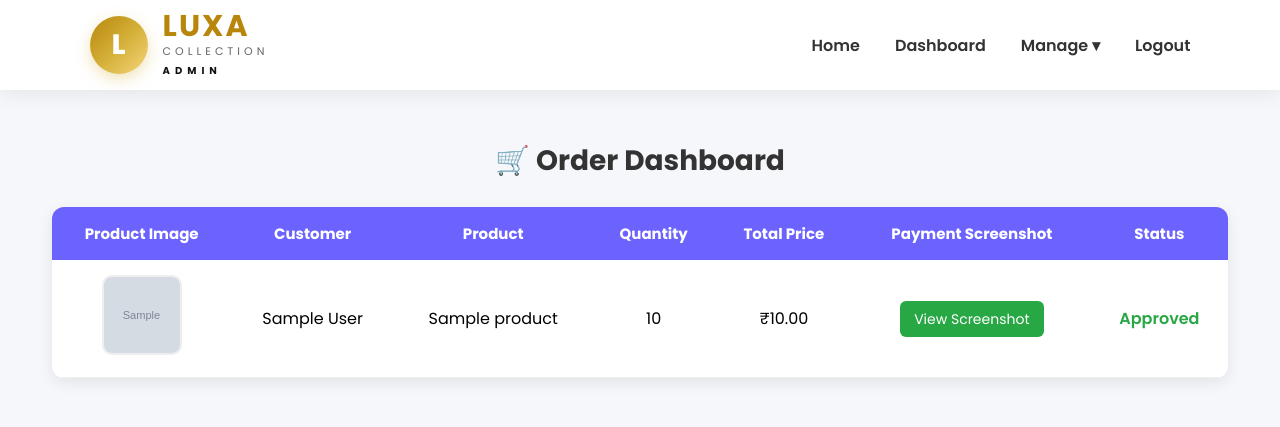
After one commit to ghogharifenil/LUXA-Collection, a Django app: page /order/ in a window 1280 px wide. The commit adds this page. Shown: the top 427 px of the page. Run offline with Django 5.2, Linux system fonts and the light colour scheme; a user stored in the database is signed in; tables that the repository leaves empty hold one stand-in row (values such as "Sample post"); grey boxes marked "Sample" are stand-in pictures.

Commit message:
add buy feture

```diff
--- a/apps/models.py
+++ b/apps/models.py
@@ -48,8 +48,6 @@ class Product(models.Model):
 # ----------------------------------------------------------------------------
 # -------------------+  Buy Product ( Order ) Model  +------------------------
 # ----------------------------------------------------------------------------
-
-
 
 
 class Order(models.Model):
--- /dev/null
+++ b/apps/static/admincss/order.css
@@ -0,0 +1,121 @@
+@import url('https://fonts.googleapis.com/css2?family=Poppins:wght@300;400;500;600;700;800&display=swap');
+
+*{
+    margin:0;
+    padding:0;
+    box-sizing:border-box;
+    font-family:'Poppins',sans-serif;
+}
+
+body{
+    background:#f5f7fb;
+}
+.dashboard-container {
+    width: 95%;
+    margin: 30px auto;
+    padding: 20px;
+}
+
+.dashboard-container h2 {
+    text-align: center;
+    margin-bottom: 25px;
+    font-size: 28px;
+    color: #333;
+}
+
+/* Table */
+
+table {
+    width: 100%;
+    border-collapse: collapse;
+    background: #fff;
+    border-radius: 12px;
+    overflow: hidden;
+    box-shadow: 0 5px 15px rgba(0,0,0,0.08);
+}
+
+thead {
+    background: #6c63ff;
+    color: white;
+}
+
+thead th {
+    padding: 15px;
+    text-align: center;
+    font-size: 15px;
+}
+
+tbody td {
+    padding: 15px;
+    text-align: center;
+    border-bottom: 1px solid #eee;
+}
+
+tbody tr:hover {
+    background: #f8f9ff;
+    transition: 0.3s;
+}
+
+/* Product Image */
+
+tbody img {
+    width: 80px;
+    height: 80px;
+    object-fit: cover;
+    border-radius: 10px;
+    border: 2px solid #eee;
+}
+
+/* Screenshot Button */
+
+tbody a {
+    text-decoration: none;
+    background: #28a745;
+    color: white;
+    padding: 8px 14px;
+    border-radius: 6px;
+    font-size: 14px;
+    transition: 0.3s;
+}
+
+tbody a:hover {
+    background: #218838;
+}
+
+/* Status */
+
+.status-pending {
+    color: #ff9800;
+    font-weight: 600;
+}
+
+.status-approved {
+    color: #28a745;
+    font-weight: 600;
+}
+
+.status-rejected {
+    color: #dc3545;
+    font-weight: 600;
+}
+
+/* Empty Row */
+
+.empty-row {
+    text-align: center;
+    padding: 20px;
+    color: #777;
+}
+
+/* Responsive */
+
+@media (max-width: 992px) {
+
+    .dashboard-container {
+        overflow-x: auto;
+    }
+
+    table {
+        min-width: 900px;
+    }
+}
--- a/apps/templates/admin/base_admin.html
+++ b/apps/templates/admin/base_admin.html
@@ -40,7 +40,7 @@
             </li>
 
             <li>
-              <a href="#">Orders</a>
+              <a href="{% url 'order' %}">Orders</a>
             </li>
 
             <li>
--- /dev/null
+++ b/apps/templates/admin/order.html
@@ -0,0 +1,74 @@
+{% extends 'admin/base_admin.html' %}
+{% load static %}
+
+{% block head %}
+  <title>LUXA Collection | Orders</title>
+  <link rel="stylesheet" href="{% static 'admincss/order.css' %}" />
+{% endblock %}
+
+{% block content %}
+  <div class="dashboard-container">
+    <h2>🛒 Order Dashboard</h2>
+
+    <table>
+      <thead>
+        <tr>
+          <th>Product Image</th>
+          <th>Customer</th>
+          <th>Product</th>
+          <th>Quantity</th>
+          <th>Total Price</th>
+          <th>Payment Screenshot</th>
+          <th>Status</th>
+        </tr>
+      </thead>
+
+      <tbody>
+        {% for order in orders %}
+          <tr>
+            <td>
+              <img src="{{ order.product.image.url }}" width="80" />
+            </td>
+
+            <td>{{ order.user.name }}</td>
+
+            <td>{{ order.product.name }}</td>
+
+            <td>{{ order.quantity }}</td>
+
+            <td>₹{{ order.total_price }}</td>
+
+            <td>
+              <a href="{{ order.payment_screenshot.url }}" target="_blank">View Screenshot</a>
+            </td>
+
+
+            <td>
+              <span class="
+        {% if order.status == 'Pending' %}
+
+            status-pending
+
+                {% elif order.status == 'Approved' %}
+
+            status-approved
+
+                {% else %}
+
+            status-rejected
+
+                {% endif %}
+    ">
+                {{ order.status }}
+              </span>
+            </td>
+          </tr>
+        {% empty %}
+          <tr>
+            <td colspan="7">No Orders Found</td>
+          </tr>
+        {% endfor %}
+      </tbody>
+    </table>
+  </div>
+{% endblock %}
--- a/apps/urls.py
+++ b/apps/urls.py
@@ -27,6 +27,8 @@ urlpatterns = [
     path('admin/add_product/', views.add_product, name='add_product'),
     path('admin/viewpro', views.viewpro, name='view_product'),
     path('dashboard/', views.dashboard, name="dashboard"),
+    path('order/', views.order , name="order"),
+
 
     path('editstock/<str:name>', views.editstock, name="editstock"),
     path('editproduct/<str:name>', views.editproduct, name="editproduct"),
--- a/apps/views.py
+++ b/apps/views.py
@@ -48,7 +48,7 @@ def buy(request, name):
 
         quantity = int(request.POST.get("quantity", 1))
 
-        total_price = product.discount_price * quantity
+        total_price = product.price * quantity
 
         screenshot = request.FILES.get("payment_screenshot")
 
@@ -262,6 +262,22 @@ def logout(request):
 @seller_required
 def viewpro(request):
     return render(request, "admin/viewproduct.html")
+
+# --------------------------------------------------------------------------------
+# ---------------------------+ Show Order +---------------------------------------
+# --------------------------------------------------------------------------------
+@seller_required
+def order(request):
+    orders = Order.objects.select_related(
+        'user',
+        'product'
+    )
+
+    return render(
+        request,
+        'admin/order.html',
+        {'orders': orders}
+    )
 
 # --------------------------------------------------------------------------------
 # -------------------------+ Admin Add Product +----------------------------------
```
Also changed, not shown: apps/static/css/buy.css (+5 -9 lines), apps/static/script/qauntity.js (deleted, +0 -20 lines), apps/templates/html/buy.html (+25 -4 lines), media/payments/Screenshot_2026-04-20_182853.png (added), media/payments/download_3.jpg (added).
